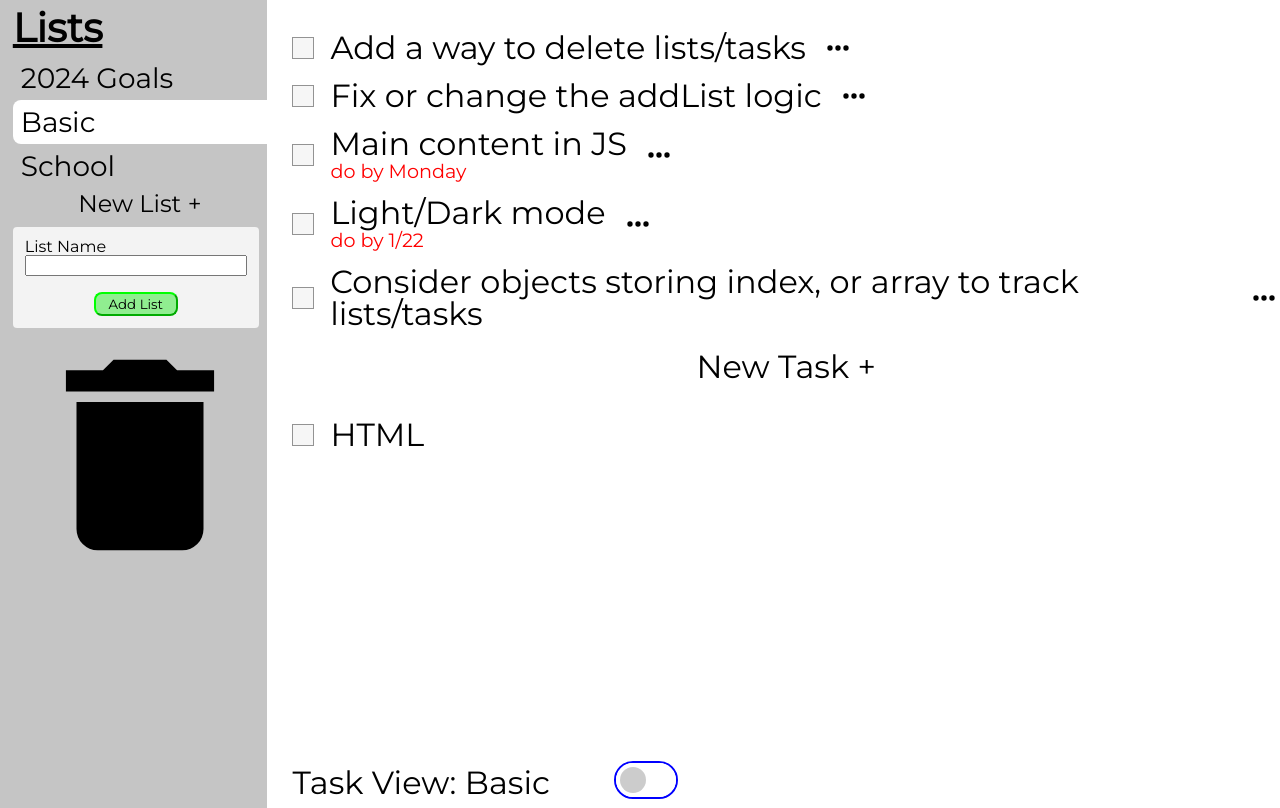
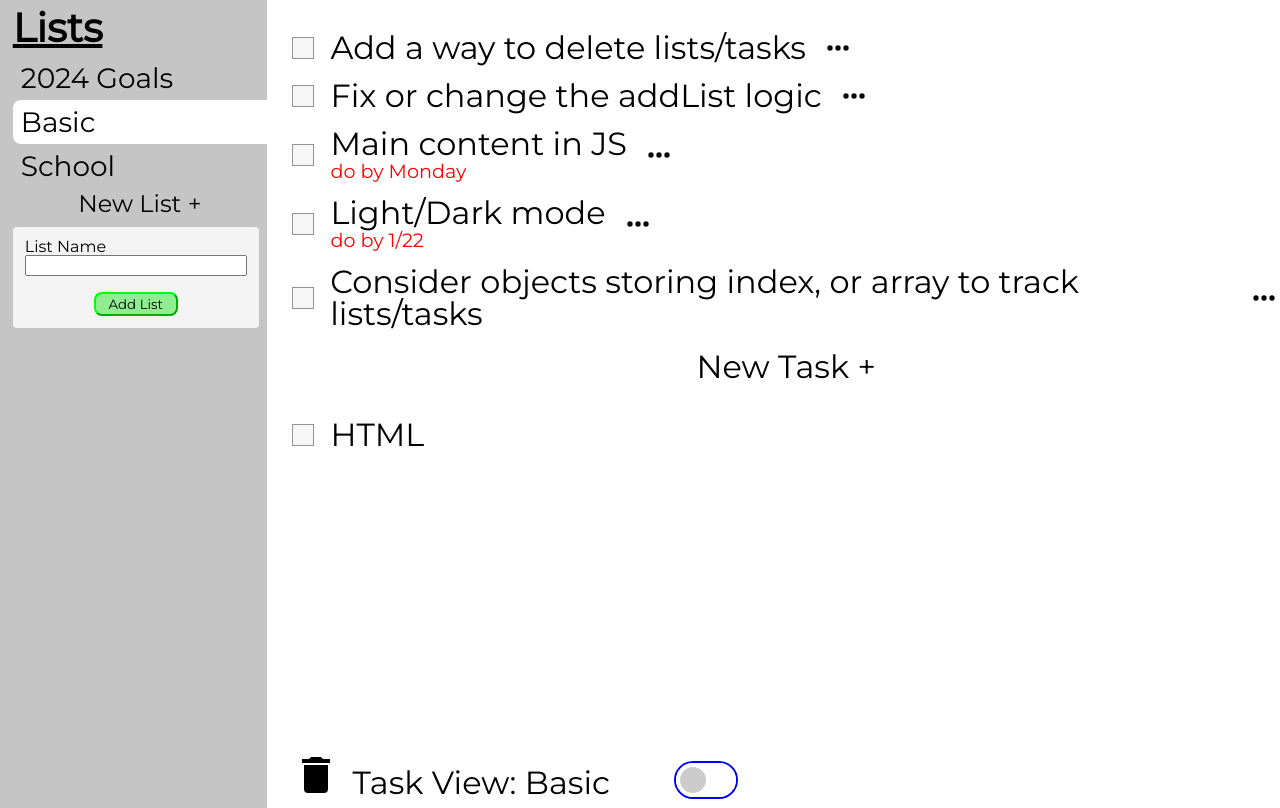
Before and after one commit to AliBa1/to-do-list, a plain HTML site: page index.html in a window 1280 px wide. Drawn offline with Linux system fonts and the light colour scheme.

Commit message:
Task object

```diff
--- a/index.html
+++ b/index.html
@@ -28,8 +28,6 @@
 
                 <button class="submit-list-btn" type="submit">Add List</button>
             </form>
-
-            <img src="images/delete.svg" alt="Delete" class="delete-list">
         </div>
 
         <div class="main-content">
@@ -159,6 +157,8 @@
             </ul>
 
             <div class="footer">
+                <img src="images/delete.svg" alt="Delete" class="delete-list">
+
                 <p class="task-view">Task View: Basic</p>
 
                 <label class="light-switch">
--- a/styles/footer.css
+++ b/styles/footer.css
@@ -6,6 +6,11 @@
   padding-bottom: 1px;
   flex: 1;
   font-size: 2rem;
+}
+
+.delete-list {
+  width: 48px;
+  margin-right: 12px;
 }
 
 /* Style for the switch container */
--- a/styles/sidebar.css
+++ b/styles/sidebar.css
@@ -74,12 +74,3 @@
     background-color: lightgreen;
     border-color: lime;
 }
-
-.delete-list {
-    /* display: flex;
-    flex: 1;
-    align-self: end;
-    border: 1px red solid;
-    width: 20px;
-    height: 20px; */
-}
```
